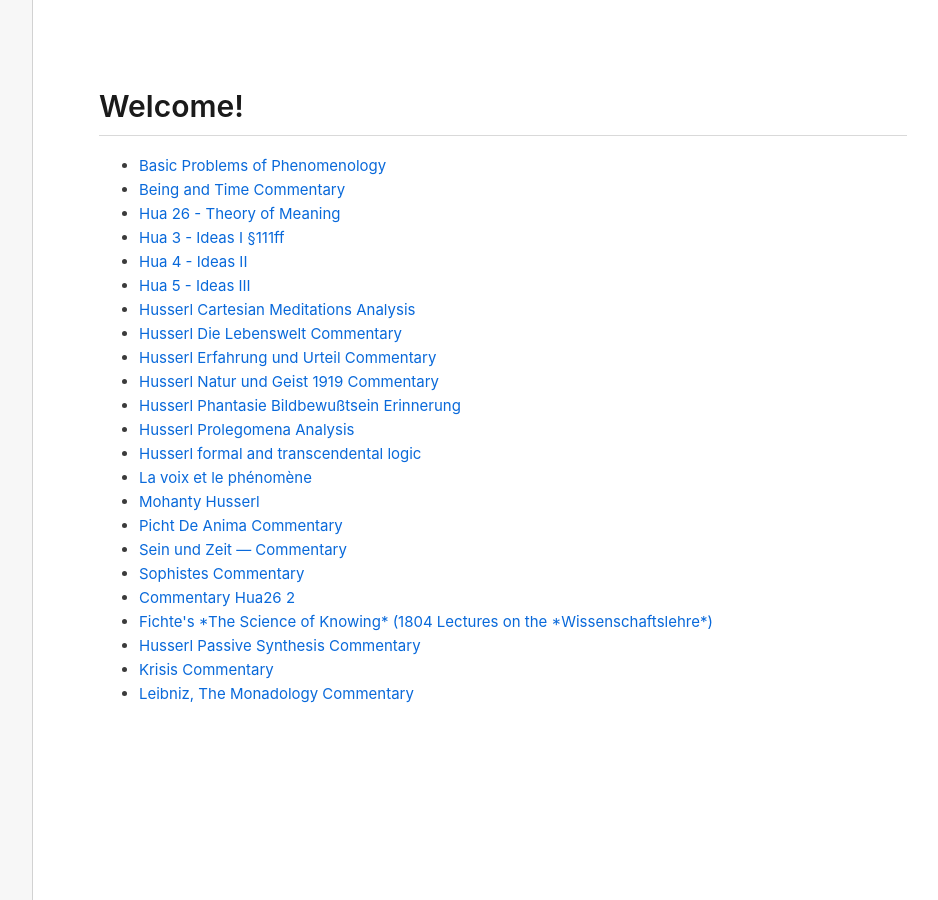
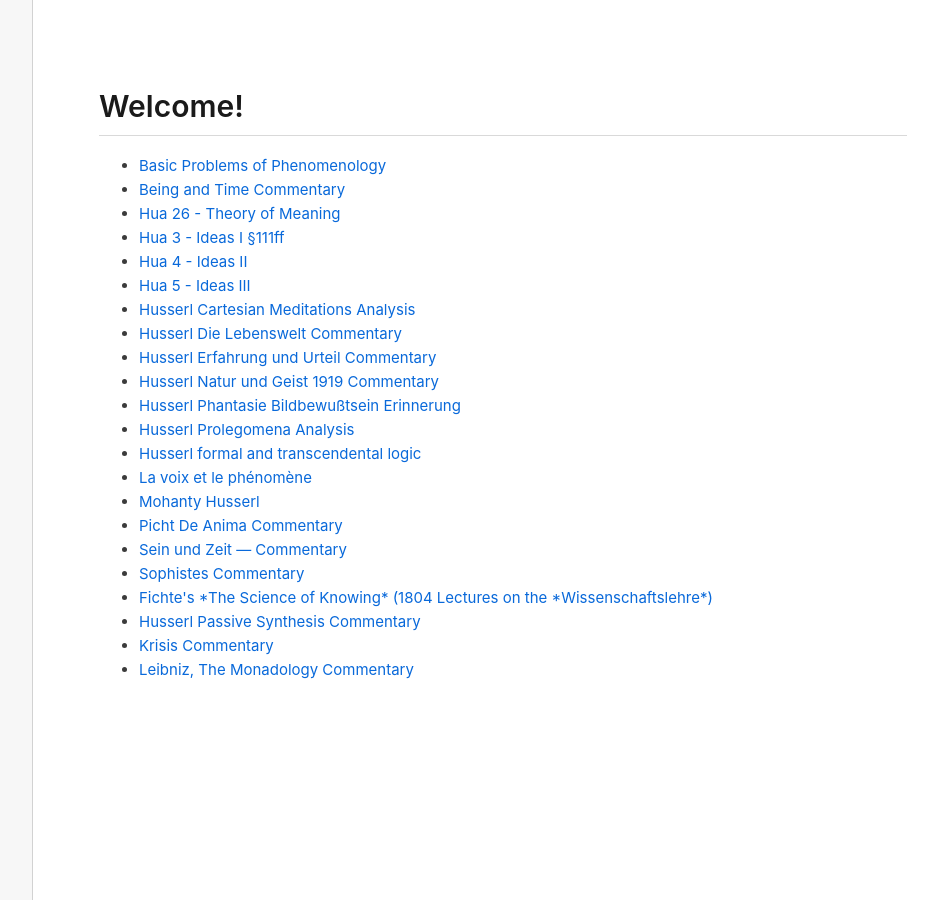
Before and after one commit to faultynode/commentaries, a Jekyll site: the page built from index.html, in a window 1280 px wide. Shown: the whole page, without its empty margins (227-1165 px from the left). Built offline with Jekyll 4.4.1, drawn with Linux system fonts in a browser that asks for light colours.

```diff
--- a/index.html
+++ b/index.html
@@ -23,7 +23,6 @@ title: Phenomenology Commentaries
   <li><a href="commentaries/Picht_De_Anima_Commentary.html">Picht De Anima Commentary</a></li>
   <li><a href="commentaries/SeinUndZeit_Commentary.html">Sein und Zeit — Commentary</a></li>
   <li><a href="commentaries/Sophistes%20Commentary.html">Sophistes Commentary</a></li>
-  <li><a href="commentaries/commentary_hua26_2.html">Commentary Hua26 2</a></li>
   <li><a href="commentaries/fichte_commentary.html">Fichte&#x27;s *The Science of Knowing* (1804 Lectures on the *Wissenschaftslehre*)</a></li>
   <li><a href="commentaries/husserl_passive_synthesis_commentary.html">Husserl Passive Synthesis Commentary</a></li>
   <li><a href="commentaries/krisis_commentary.html">Krisis Commentary</a></li>
```
